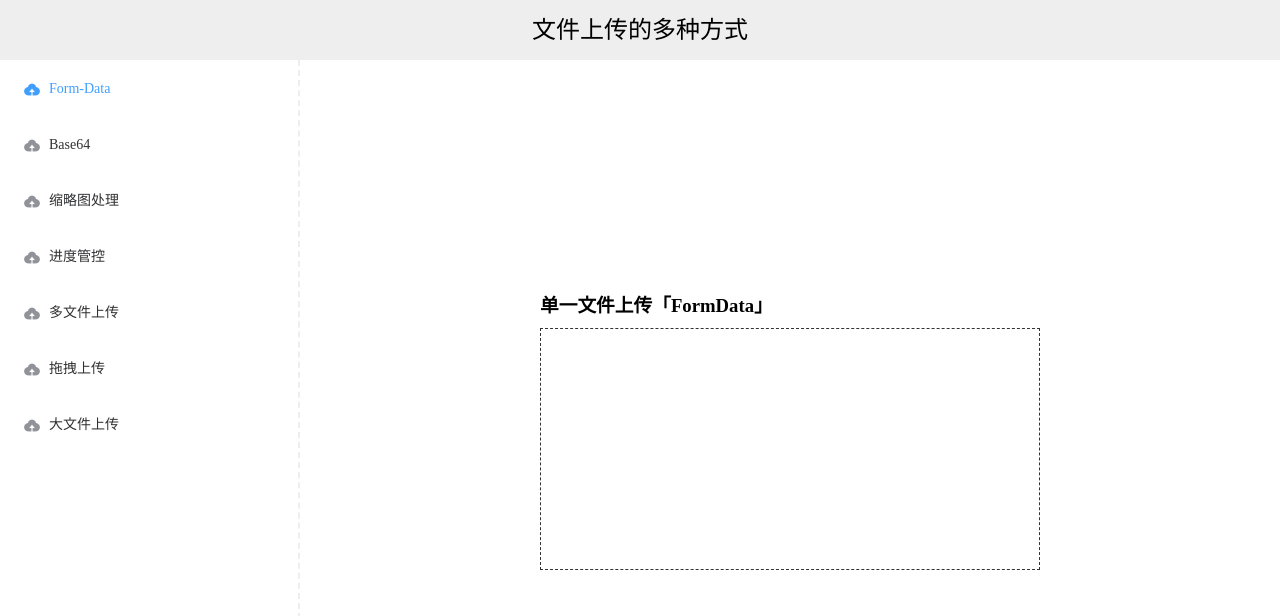
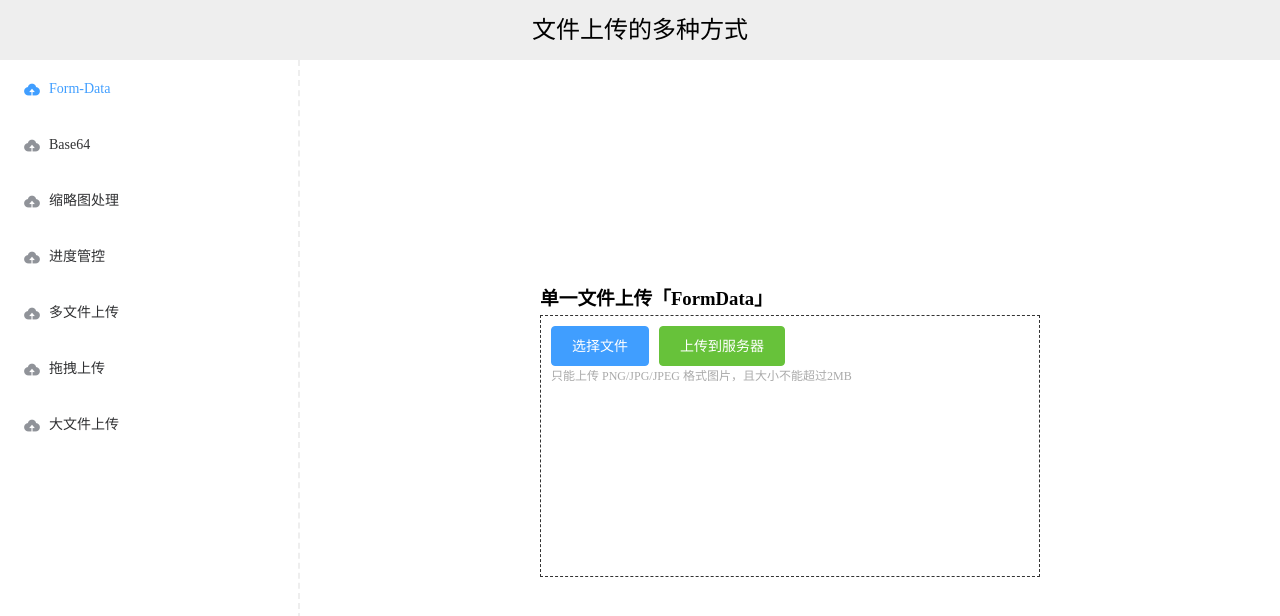
Before and after one commit to lixaut/vue2-file-upload, a Vue app: page /#/formData in a window 1280 px wide. Shown: the top 616 px of the page. Built offline with nearby package versions, Linux system fonts and the light colour scheme.

Commit message:
【UI布局】开发完成

```diff
--- a/src/App.vue
+++ b/src/App.vue
@@ -6,10 +6,10 @@
       <el-container>
         <!-- 侧边导航栏 -->
         <el-aside>
-          <el-menu default-active="1">
-            <el-menu-item v-for="item in menuData" :key="item.id" :index="item.id" @click="goPath(item.path)">
+          <el-menu :default-active="activeIndex">
+            <el-menu-item v-for="item in menuData" :key="item.id" :index="item.id" @click="goPath(item)">
               <i class="el-icon-upload"></i>
-              <span>{{item.name}}</span>
+              <span class="menu-item-name">{{item.name}}</span>
             </el-menu-item>
           </el-menu>
         </el-aside>
@@ -24,7 +24,6 @@
 
 <script>
 import router from './router'
-
 export default {
   name: 'App',
   data() {
@@ -37,12 +36,19 @@ export default {
         { id: '5', name: '多文件上传', path: '/multiFiles' },
         { id: '6', name: '拖拽上传', path: '/drag' },
         { id: '7', name: '大文件上传', path: '/bigFile' }
-      ]
+      ],
+      activeIndex: '1'
     }
   },
+  mounted() {
+    if (this.$route.path === '/formData') return
+    router.push('/formData')
+  },
   methods: {
-    goPath(path) {
-      router.push(path)
+    goPath(item) {
+      if (item.path === this.$route.path) return
+      this.activeIndex = item.id
+      this.$router.push(item.path)
     }
   }
 }
@@ -66,6 +72,9 @@ export default {
         border-right: 2px dashed #eee;
         .el-menu {
           border-right: none;
+          .menu-item-name {
+            user-select: none;
+          }
         }
       }
       .el-main {
--- a/src/components/Upload.vue
+++ b/src/components/Upload.vue
@@ -1,7 +1,9 @@
 <template>
   <div class="main-container">
     <h3>{{title}}</h3>
-    <div class="body"></div>
+    <div class="body">
+      <slot></slot>
+    </div>
   </div>
 </template>
 
@@ -16,13 +18,13 @@ export default {
 .main-container {
   width: 500px;
   height: 300px;
-  // background-color: #eee;
   display: flex;
   flex-direction: column;
-  justify-content: space-evenly;
+  justify-content: space-around;
   .body {
     height: 240px;
     border: 1px dashed #333;
+    padding: 10px;
   }
 }
 </style>
--- a/src/main.js
+++ b/src/main.js
@@ -8,7 +8,8 @@ import {
   Aside,
   Main,
   MenuItem,
-  Menu
+  Menu,
+  Button
 } from 'element-ui'
 Vue.use(Container)
 Vue.use(Header)
@@ -16,6 +17,7 @@ Vue.use(Aside)
 Vue.use(Main)
 Vue.use(Menu)
 Vue.use(MenuItem)
+Vue.use(Button)
 
 // 引入 router
 import router from '@/router'
--- a/src/views/Base64.vue
+++ b/src/views/Base64.vue
@@ -1,5 +1,10 @@
 <template>
-  <Upload :title="name"></Upload>
+  <Upload :title="name">
+    <el-button type="primary">上传图片</el-button>
+    <div class="info">
+      <span>只能上传 JPG/PNG 格式图片，且大小不能超过2MB</span>
+    </div>
+  </Upload>
 </template>
 
 <script>
@@ -15,6 +20,11 @@ export default {
 }
 </script>
 
-<style>
-
+<style scoped lang="scss">
+.info {
+  span {
+    font-size: 12px;
+    color: #aaa;
+  }
+}
 </style>
--- a/src/views/BigFile.vue
+++ b/src/views/BigFile.vue
@@ -1,5 +1,7 @@
 <template>
-  <Upload :title="name"></Upload>
+  <Upload :title="name">
+    <el-button type="primary">上传文件</el-button>
+  </Upload>
 </template>
 
 <script>
--- a/src/views/Drag.vue
+++ b/src/views/Drag.vue
@@ -1,5 +1,9 @@
 <template>
-  <Upload :title="name"></Upload>
+  <Upload :title="name">
+    <div class="dragArea">
+      <i class="el-icon-folder-add"></i>
+    </div>
+  </Upload>
 </template>
 
 <script>
@@ -16,4 +20,15 @@ export default {
 </script>
 
 <style scoped lang="scss">
+.dragArea {
+  i {
+    font-size: 50px;
+    color: #aaa;
+  }
+  width: 100%;
+  height: 100%;
+  display: flex;
+  justify-content: center;
+  align-items: center;
+}
 </style>
--- a/src/views/FormData.vue
+++ b/src/views/FormData.vue
@@ -1,5 +1,11 @@
 <template>
-  <Upload :title="name"></Upload>
+  <Upload :title="name">
+    <el-button type="primary">选择文件</el-button>
+    <el-button type="success">上传到服务器</el-button>
+    <div class="info">
+      <span>只能上传 PNG/JPG/JPEG 格式图片，且大小不能超过2MB</span>
+    </div>
+  </Upload>
 </template>
 
 <script>
@@ -16,4 +22,10 @@ export default {
 </script>
 
 <style scoped lang="scss">
+.info {
+  span {
+    font-size: 12px;
+    color: #aaa;
+  }
+}
 </style>
--- a/src/views/MultiFiles.vue
+++ b/src/views/MultiFiles.vue
@@ -1,5 +1,8 @@
 <template>
-  <Upload :title="name"></Upload>
+  <Upload :title="name">
+    <el-button type="primary">选择文件</el-button>
+    <el-button type="success">上传到服务器</el-button>
+  </Upload>
 </template>
 
 <script>
--- a/src/views/Process.vue
+++ b/src/views/Process.vue
@@ -1,5 +1,7 @@
 <template>
-  <Upload :title="name"></Upload>
+  <Upload :title="name">
+    <el-button type="primary">上传文件</el-button>
+  </Upload>
 </template>
 
 <script>
--- a/src/views/Thumbnail.vue
+++ b/src/views/Thumbnail.vue
@@ -1,5 +1,8 @@
 <template>
-  <Upload :title="name"></Upload>
+  <Upload :title="name">
+    <el-button type="primary">选择文件</el-button>
+    <el-button type="success">上传到服务器</el-button>
+  </Upload>
 </template>
 
 <script>
```
